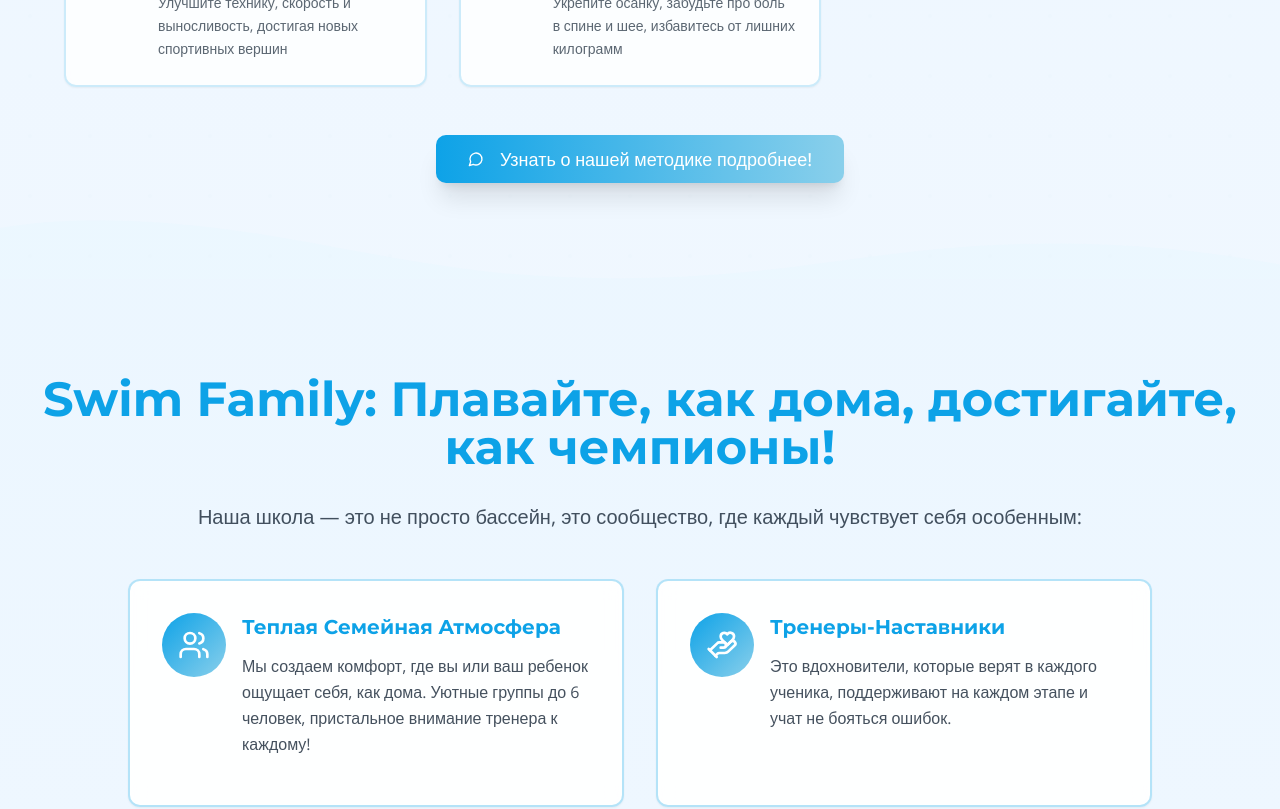
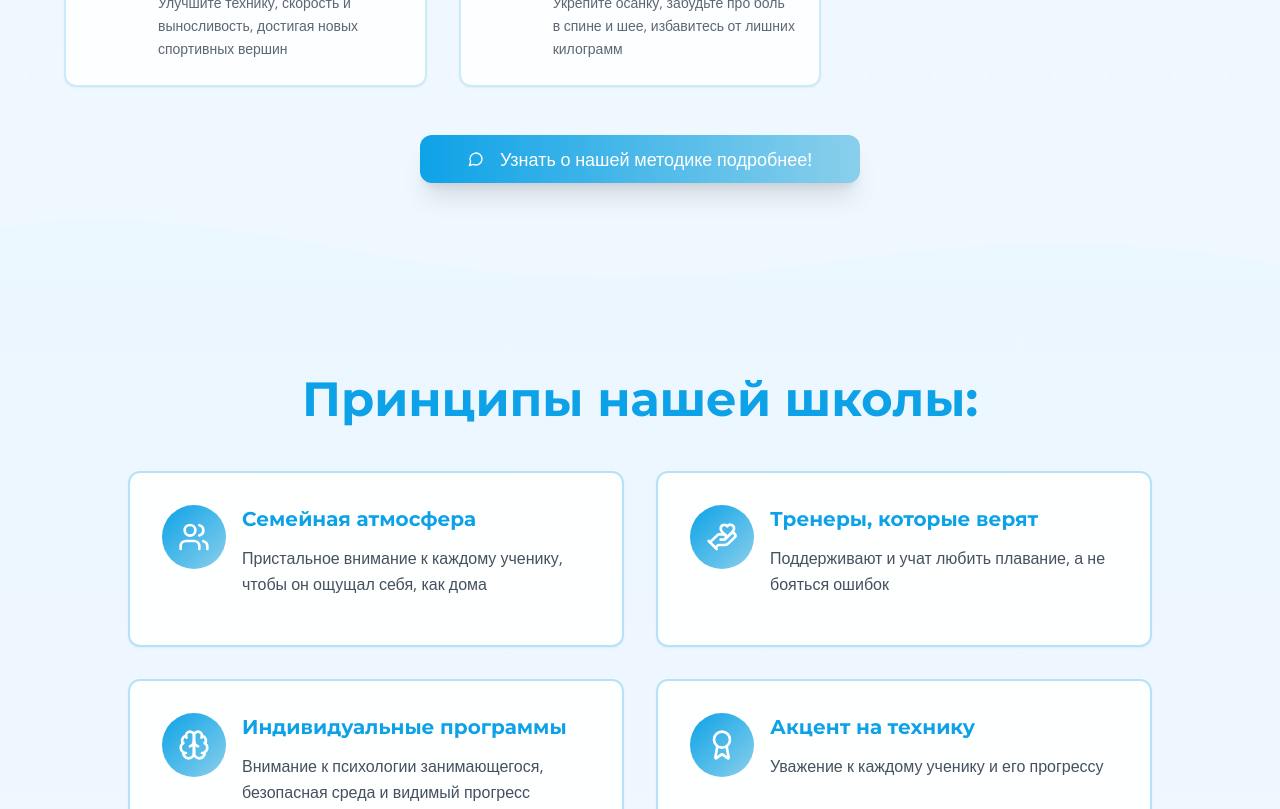
Before and after one commit to pr-poehali-dev/swim-family-website, a React (Vite) app: page / in a window 1280 px wide. Shown: the part 1640-2449 px from the top of the page. Built offline with nearby package versions, Linux system fonts and the light colour scheme.

Commit message:
feat: правка кнопок и текста принципов

```diff
--- a/src/pages/Index.tsx
+++ b/src/pages/Index.tsx
@@ -207,7 +207,7 @@ const Index = () => {
           <div className="text-center">
             <Button
               size="lg"
-              className="text-lg px-8 py-6 bg-gradient-to-r from-primary to-accent text-white hover:scale-105 transition-all duration-300 shadow-xl"
+              className="text-lg px-12 py-6 bg-gradient-to-r from-primary to-accent text-white hover:scale-105 transition-all duration-300 shadow-xl min-w-[300px] rounded-lg"
               asChild
             >
               <a href="https://api.whatsapp.com/send?phone=79169455813&text=Здравствуйте!%20Хочу%20узнать%20подробнее%20о%20вашей%20методике%20плавания" target="_blank" rel="noopener noreferrer">
@@ -227,35 +227,31 @@ const Index = () => {
 
       <section id="principles" className="py-16 md:py-24 bg-gradient-to-b from-secondary/20 to-background">
         <div className="container mx-auto px-4">
-          <h2 className="text-3xl md:text-4xl lg:text-5xl font-bold text-center mb-8 text-primary">
-            Swim Family: Плавайте, как дома, достигайте, как чемпионы!
+          <h2 className="text-3xl md:text-4xl lg:text-5xl font-bold text-center mb-12 text-primary">
+            Принципы нашей школы:
           </h2>
-
-          <p className="text-lg md:text-xl text-center mb-12 max-w-4xl mx-auto text-foreground/80">
-            Наша школа — это не просто бассейн, это сообщество, где каждый чувствует себя особенным:
-          </p>
 
           <div className="grid md:grid-cols-2 gap-8 max-w-5xl mx-auto mb-12">
             {[
               {
                 icon: 'Users',
-                title: 'Теплая Семейная Атмосфера',
-                description: 'Мы создаем комфорт, где вы или ваш ребенок ощущает себя, как дома. Уютные группы до 6 человек, пристальное внимание тренера к каждому!',
+                title: 'Семейная атмосфера',
+                description: 'Пристальное внимание к каждому ученику, чтобы он ощущал себя, как дома',
               },
               {
                 icon: 'HandHeart',
-                title: 'Тренеры-Наставники',
-                description: 'Это вдохновители, которые верят в каждого ученика, поддерживают на каждом этапе и учат не бояться ошибок.',
+                title: 'Тренеры, которые верят',
+                description: 'Поддерживают и учат любить плавание, а не бояться ошибок',
               },
               {
                 icon: 'Brain',
-                title: 'Индивидуальный Подход и Психологический Комфорт',
-                description: 'Индивидуальные программы, внимание к психологии занимающегося, безопасная среда и видимый прогресс уже через несколько занятий!',
+                title: 'Индивидуальные программы',
+                description: 'Внимание к психологии занимающегося, безопасная среда и видимый прогресс',
               },
               {
                 icon: 'Award',
-                title: 'Техника Мастерства',
-                description: 'Тренировки с акцентом на безупречную технику, которая позволит вам плавать эффективно, красиво и без усталости.',
+                title: 'Акцент на технику',
+                description: 'Уважение к каждому ученику и его прогрессу',
               },
             ].map((principle, index) => (
               <Card key={index} className="border-2 border-primary/30 hover:shadow-2xl transition-all duration-300 hover:-translate-y-1 bg-white/90 backdrop-blur">
@@ -302,7 +298,7 @@ const Index = () => {
               variant={selectedAudience === 'kids' ? 'default' : 'outline'}
               size="lg"
               onClick={() => setSelectedAudience('kids')}
-              className="px-8 py-6 text-lg hover:scale-105 transition-all hover:animate-ripple-wave"
+              className="px-8 py-6 text-lg hover:scale-105 transition-all hover:animate-ripple-wave min-w-[280px] rounded-lg"
             >
               <Icon name="Baby" className="mr-2" size={20} />
               Групповые занятия для детей
@@ -311,7 +307,7 @@ const Index = () => {
               variant={selectedAudience === 'adults' ? 'default' : 'outline'}
               size="lg"
               onClick={() => setSelectedAudience('adults')}
-              className="px-8 py-6 text-lg hover:scale-105 transition-all hover:animate-ripple-wave"
+              className="px-8 py-6 text-lg hover:scale-105 transition-all hover:animate-ripple-wave min-w-[280px] rounded-lg"
             >
               <Icon name="Users" className="mr-2" size={20} />
               Групповые занятия для взрослых
@@ -320,7 +316,7 @@ const Index = () => {
               variant={selectedAudience === 'individual' ? 'default' : 'outline'}
               size="lg"
               onClick={() => setSelectedAudience('individual')}
-              className="px-8 py-6 text-lg hover:scale-105 transition-all hover:animate-ripple-wave"
+              className="px-8 py-6 text-lg hover:scale-105 transition-all hover:animate-ripple-wave min-w-[280px] rounded-lg"
             >
               <Icon name="User" className="mr-2" size={20} />
               Индивидуальные занятия
```
